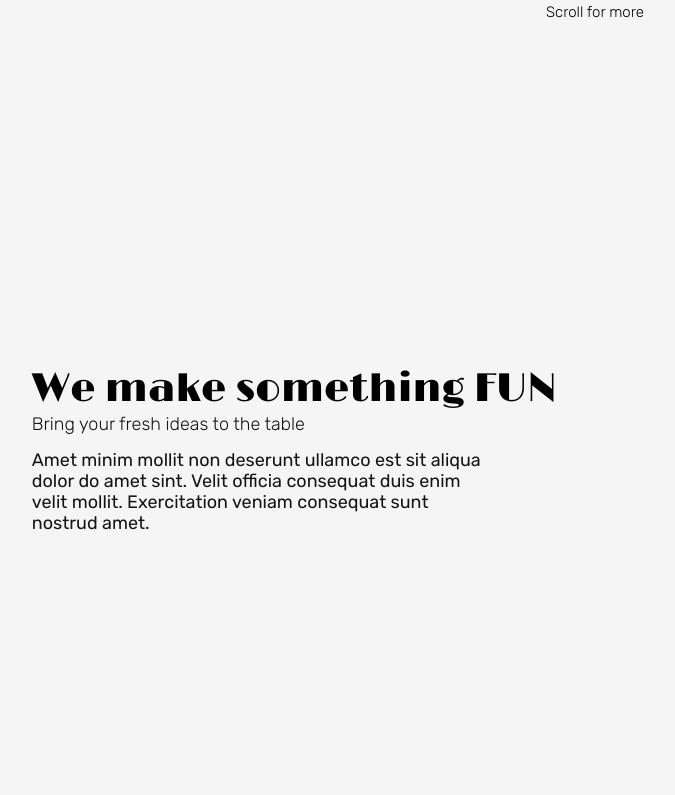
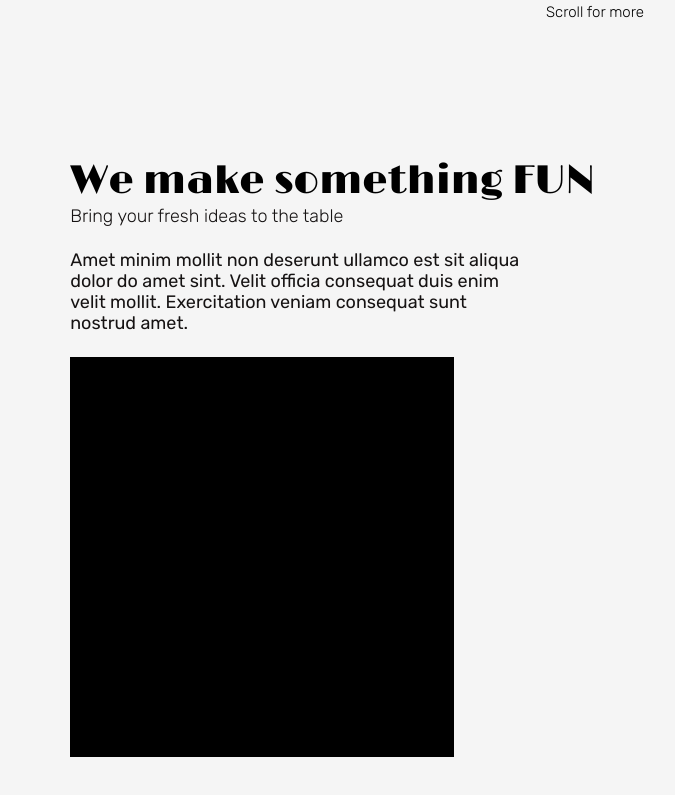
Before and after one commit to k3nzzy/Ladybug-Website, a React (Create React App) app: page /about in a window 1280 px wide. Shown: the part 703-1498 px from the top of the page, without its empty margins (45-720 px from the left). Built offline with nearby package versions, Linux system fonts and the light colour scheme.

Commit message:
implement subsection

```diff
--- a/src/pages/About/About.js
+++ b/src/pages/About/About.js
@@ -1,6 +1,7 @@
 import MainLayout from "../../components/Main Layout/Main Layout";
 import { AboutPage, Title, MajorText, MinorText, LineContainer, ProjectPage,
-    ProjectLeft, ProjectRight, SectionTitle, SectionSubTitle, SectionContent} from "./Styles";
+    ProjectLeft, ProjectRight, SectionTitle, SectionSubTitle, SectionContent,
+    SubSection} from "./Styles";
 import Line from "../../images/Line.svg"
 
 export default function About() {
@@ -24,6 +25,7 @@ export default function About() {
                     <SectionContent>Amet minim mollit non deserunt ullamco est sit aliqua dolor do amet sint.
                         Velit officia consequat duis enim velit mollit.
                         Exercitation veniam consequat sunt nostrud amet.</SectionContent>
+                    <SubSection></SubSection>
                 </ProjectLeft>
                 <ProjectRight>
 
--- a/src/pages/About/Styles.js
+++ b/src/pages/About/Styles.js
@@ -93,7 +93,7 @@ export const SectionTitle = styled.p`
     font-weight: 400;
     font-size: 40px;
     line-height: 49px;
-    margin-left: 10%;
+    margin-left: 15%;
 `;
 
 export const SectionSubTitle = styled.p`
@@ -102,7 +102,6 @@ export const SectionSubTitle = styled.p`
     font-weight: 300;
     font-size: 18px;
     line-height: 21px;
-    margin-left: 10%;
     color: #161313
 `;
 
@@ -113,7 +112,19 @@ export const SectionContent = styled.p`
     font-size: 18px;
     line-height: 21px;
     width: 454px;
-    margin-top: 2%;
-    margin-bottom: 2%;
+    height: 84px;
+    margin-top: 3%;
+    margin-bottom: 3%;
     color: #161313
 `;
+
+export const SubSection = styled.div`
+    height: 50vh;
+    width: 30vw;
+    background-color: black;
+    display: flex;
+    flex-direction: column;
+    justify-content: start;
+    align-items: flex-start;
+    flex-wrap: wrap;
+`;
```
